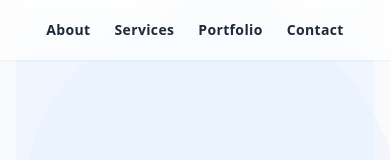
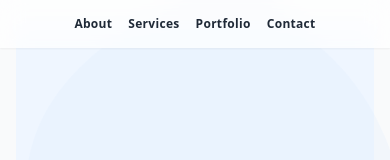
Before and after one commit to Naperality/va_portfolio, a Next.js app: page / in a window 390 px wide. Shown: the top 160 px of the page. Built offline with nearby package versions, Linux system fonts and the light colour scheme.

Commit message:
fix: navbar responsiveness

```diff
--- a/src/components/Navbar.tsx
+++ b/src/components/Navbar.tsx
@@ -2,9 +2,9 @@
 
 export default function Navbar() {
   return (
-    <nav className="fixed top-0 left-0 w-full bg-white/70 backdrop-blur-md shadow-sm z-50 py-5 md:py-6">
-      <div className="max-w-6xl mx-auto px-4 flex justify-center">
-        <div className="flex gap-6 sm:gap-8 md:gap-10 text-gray-800 text-sm sm:text-base md:text-lg font-semibold tracking-wide">
+    <nav className="fixed top-0 left-0 w-full bg-white/70 backdrop-blur-md shadow-sm z-50 py-4 sm:py-5 md:py-6">
+      <div className="max-w-6xl mx-auto px-2 sm:px-4 flex justify-center">
+        <div className="flex flex-wrap justify-center gap-4 sm:gap-6 md:gap-8 lg:gap-10 text-gray-800 text-xs sm:text-sm md:text-base lg:text-lg font-semibold tracking-wide">
           {['About', 'Services', 'Portfolio', 'Contact'].map((item) => (
             <a
               key={item}
```
